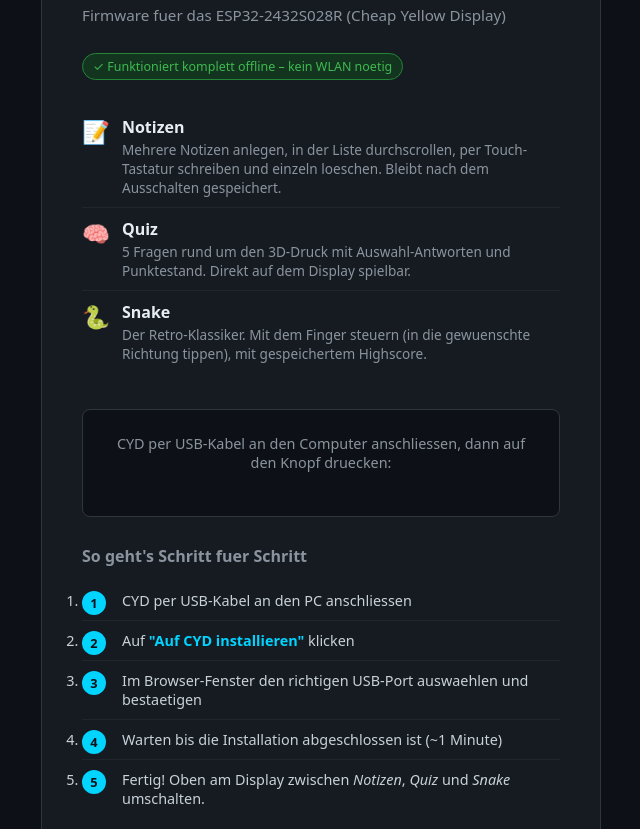
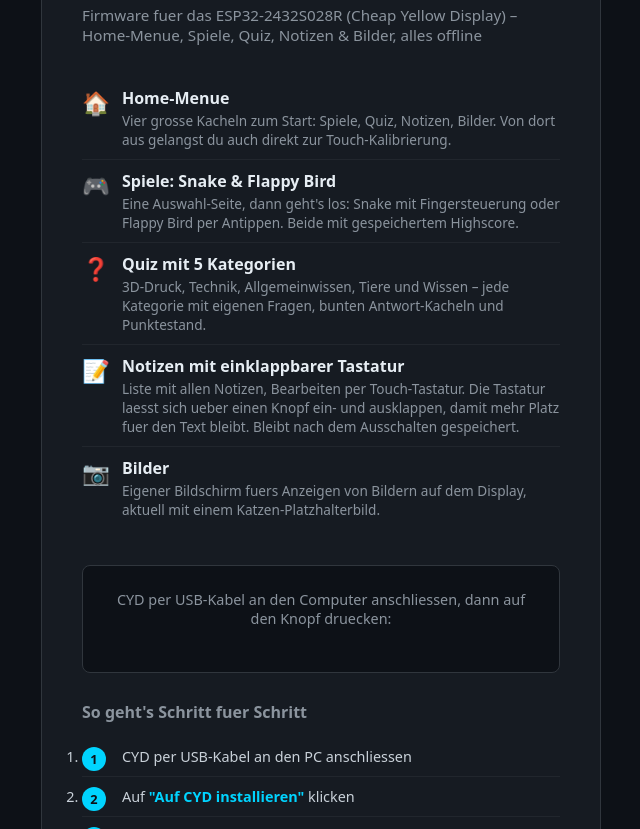
Before and after one commit to justusvoelkle3141592654-ux/automatische-schneidung, a plain HTML site: page web/index.html in a window 1280 px wide. Shown: the part 123-952 px from the top of the page, without its empty margins (319-959 px from the left). Drawn offline with Linux system fonts and the light colour scheme.

Commit message:
Web-Installer aktualisiert: Home, Spiele (Snake+Flappy Bird), Quiz (5 Kategorien), Notizen, Bilder

```diff
--- a/web/index.html
+++ b/web/index.html
@@ -7,64 +7,171 @@
   <script type="module" src="https://unpkg.com/esp-web-tools@10/dist/web/install-button.js?module"></script>
   <style>
     * { box-sizing: border-box; margin: 0; padding: 0; }
-    body { font-family: system-ui, -apple-system, sans-serif; background: #0d1117; color: #e6edf3;
-      min-height: 100vh; display: flex; flex-direction: column; align-items: center; padding: 40px 20px; }
-    .card { background: #161b22; border: 1px solid #30363d; border-radius: 12px; padding: 40px; max-width: 560px; width: 100%; }
-    h1 { font-size: 1.8rem; color: #00d4ff; margin-bottom: 8px; }
-    .subtitle { color: #8b949e; margin-bottom: 28px; font-size: 0.95rem; }
-    .badge { display:inline-block; background:#13351f; color:#3fb950; border:1px solid #238636;
-      font-size:.78rem; padding:4px 10px; border-radius:20px; margin-bottom:26px; }
-    .features { list-style: none; margin-bottom: 36px; }
-    .features li { padding: 10px 0; border-bottom: 1px solid #21262d; display: flex; gap: 12px; align-items: flex-start; }
+    body {
+      font-family: system-ui, -apple-system, sans-serif;
+      background: #0d1117;
+      color: #e6edf3;
+      min-height: 100vh;
+      display: flex;
+      flex-direction: column;
+      align-items: center;
+      padding: 40px 20px;
+    }
+    .card {
+      background: #161b22;
+      border: 1px solid #30363d;
+      border-radius: 12px;
+      padding: 40px;
+      max-width: 560px;
+      width: 100%;
+    }
+    h1 {
+      font-size: 1.8rem;
+      color: #00d4ff;
+      margin-bottom: 8px;
+    }
+    .subtitle {
+      color: #8b949e;
+      margin-bottom: 32px;
+      font-size: 0.95rem;
+    }
+    .features {
+      list-style: none;
+      margin-bottom: 36px;
+    }
+    .features li {
+      padding: 10px 0;
+      border-bottom: 1px solid #21262d;
+      display: flex;
+      gap: 12px;
+      align-items: flex-start;
+    }
     .features li:last-child { border-bottom: none; }
     .icon { font-size: 1.4rem; flex-shrink: 0; }
     .feat-title { font-weight: 600; margin-bottom: 2px; }
     .feat-desc { font-size: 0.85rem; color: #8b949e; }
-    .install-section { background: #0d1117; border: 1px solid #30363d; border-radius: 8px; padding: 24px; text-align: center; margin-bottom: 28px; }
-    .install-section p { margin-bottom: 20px; color: #8b949e; font-size: 0.9rem; }
-    esp-web-install-button { --esp-tools-button-color: #00d4ff; --esp-tools-button-text-color: #0d1117; font-size: 1.1rem; }
-    .steps { counter-reset: step; }
-    .steps li { counter-increment: step; padding: 10px 0 10px 40px; position: relative; border-bottom: 1px solid #21262d; font-size: 0.9rem; color: #c9d1d9; }
+    .install-section {
+      background: #0d1117;
+      border: 1px solid #30363d;
+      border-radius: 8px;
+      padding: 24px;
+      text-align: center;
+      margin-bottom: 28px;
+    }
+    .install-section p {
+      margin-bottom: 20px;
+      color: #8b949e;
+      font-size: 0.9rem;
+    }
+    esp-web-install-button {
+      --esp-tools-button-color: #00d4ff;
+      --esp-tools-button-text-color: #0d1117;
+      font-size: 1.1rem;
+    }
+    .fake-btn {
+      display: inline-block;
+      background: #00d4ff;
+      color: #0d1117;
+      font-weight: 700;
+      padding: 12px 24px;
+      border-radius: 8px;
+      font-size: 1.1rem;
+      cursor: pointer;
+    }
+    .steps {
+      counter-reset: step;
+    }
+    .steps li {
+      counter-increment: step;
+      padding: 10px 0 10px 40px;
+      position: relative;
+      border-bottom: 1px solid #21262d;
+      font-size: 0.9rem;
+      color: #c9d1d9;
+    }
     .steps li:last-child { border-bottom: none; }
-    .steps li::before { content: counter(step); position: absolute; left: 0; top: 10px; background: #00d4ff; color: #0d1117;
-      width: 24px; height: 24px; border-radius: 50%; display: flex; align-items: center; justify-content: center; font-weight: 700; font-size: 0.8rem; }
-    .note { margin-top: 20px; padding: 12px 16px; background: #1c2128; border-left: 3px solid #f0883e; border-radius: 4px; font-size: 0.85rem; color: #e3b341; }
-    footer { margin-top: 32px; color: #484f58; font-size: 0.8rem; text-align: center; }
+    .steps li::before {
+      content: counter(step);
+      position: absolute;
+      left: 0;
+      top: 10px;
+      background: #00d4ff;
+      color: #0d1117;
+      width: 24px;
+      height: 24px;
+      border-radius: 50%;
+      display: flex;
+      align-items: center;
+      justify-content: center;
+      font-weight: 700;
+      font-size: 0.8rem;
+    }
+    .note {
+      margin-top: 20px;
+      padding: 12px 16px;
+      background: #1c2128;
+      border-left: 3px solid #f0883e;
+      border-radius: 4px;
+      font-size: 0.85rem;
+      color: #e3b341;
+    }
+    footer {
+      margin-top: 32px;
+      color: #484f58;
+      font-size: 0.8rem;
+      text-align: center;
+    }
   </style>
 </head>
 <body>
   <div class="card">
     <h1>&#127918;&#160; CYD Mini-Apps</h1>
-    <p class="subtitle">Firmware fuer das ESP32-2432S028R (Cheap Yellow Display)</p>
-    <div class="badge">&#10003; Funktioniert komplett offline &ndash; kein WLAN noetig</div>
+    <p class="subtitle">Firmware fuer das ESP32-2432S028R (Cheap Yellow Display) &ndash; Home-Menue, Spiele, Quiz, Notizen &amp; Bilder, alles offline</p>
 
     <ul class="features">
       <li>
-        <span class="icon">&#128221;</span>
+        <span class="icon">&#127968;</span>
         <div>
-          <div class="feat-title">Notizen</div>
-          <div class="feat-desc">Mehrere Notizen anlegen, in der Liste durchscrollen, per Touch-Tastatur schreiben und einzeln loeschen. Bleibt nach dem Ausschalten gespeichert.</div>
+          <div class="feat-title">Home-Menue</div>
+          <div class="feat-desc">Vier grosse Kacheln zum Start: Spiele, Quiz, Notizen, Bilder. Von dort aus gelangst du auch direkt zur Touch-Kalibrierung.</div>
         </div>
       </li>
       <li>
-        <span class="icon">&#129504;</span>
+        <span class="icon">&#127918;</span>
         <div>
-          <div class="feat-title">Quiz</div>
-          <div class="feat-desc">5 Fragen rund um den 3D-Druck mit Auswahl-Antworten und Punktestand. Direkt auf dem Display spielbar.</div>
+          <div class="feat-title">Spiele: Snake &amp; Flappy Bird</div>
+          <div class="feat-desc">Eine Auswahl-Seite, dann geht's los: Snake mit Fingersteuerung oder Flappy Bird per Antippen. Beide mit gespeichertem Highscore.</div>
         </div>
       </li>
       <li>
-        <span class="icon">&#128013;</span>
+        <span class="icon">&#10067;</span>
         <div>
-          <div class="feat-title">Snake</div>
-          <div class="feat-desc">Der Retro-Klassiker. Mit dem Finger steuern (in die gewuenschte Richtung tippen), mit gespeichertem Highscore.</div>
+          <div class="feat-title">Quiz mit 5 Kategorien</div>
+          <div class="feat-desc">3D-Druck, Technik, Allgemeinwissen, Tiere und Wissen &ndash; jede Kategorie mit eigenen Fragen, bunten Antwort-Kacheln und Punktestand.</div>
+        </div>
+      </li>
+      <li>
+        <span class="icon">&#128221;</span>
+        <div>
+          <div class="feat-title">Notizen mit einklappbarer Tastatur</div>
+          <div class="feat-desc">Liste mit allen Notizen, Bearbeiten per Touch-Tastatur. Die Tastatur laesst sich ueber einen Knopf ein- und ausklappen, damit mehr Platz fuer den Text bleibt. Bleibt nach dem Ausschalten gespeichert.</div>
+        </div>
+      </li>
+      <li>
+        <span class="icon">&#128247;</span>
+        <div>
+          <div class="feat-title">Bilder</div>
+          <div class="feat-desc">Eigener Bildschirm fuers Anzeigen von Bildern auf dem Display, aktuell mit einem Katzen-Platzhalterbild.</div>
         </div>
       </li>
     </ul>
 
     <div class="install-section">
       <p>CYD per USB-Kabel an den Computer anschliessen, dann auf den Knopf druecken:</p>
+      <!-- Auf der echten Live-Seite ist dies der funktionsfaehige Flash-Knopf.
+           In dieser Offline-Vorschau wird stattdessen ein Platzhalter gezeigt. -->
       <esp-web-install-button manifest="manifest.json"></esp-web-install-button>
+      <noscript><span class="fake-btn">Auf CYD installieren</span></noscript>
     </div>
 
     <h2 style="font-size:1rem; margin-bottom:14px; color:#8b949e;">So geht's Schritt fuer Schritt</h2>
@@ -73,7 +180,9 @@
       <li>Auf <strong style="color:#00d4ff">"Auf CYD installieren"</strong> klicken</li>
       <li>Im Browser-Fenster den richtigen USB-Port auswaehlen und bestaetigen</li>
       <li>Warten bis die Installation abgeschlossen ist (~1 Minute)</li>
-      <li>Fertig! Oben am Display zwischen <em>Notizen</em>, <em>Quiz</em> und <em>Snake</em> umschalten.</li>
+      <li>CYD startet neu und zeigt das Home-Menue mit den vier Kacheln</li>
+      <li>Tippe auf <em>Spiele</em>, <em>Quiz</em>, <em>Notizen</em> oder <em>Bilder</em>, um loszulegen</li>
+      <li>Fertig! Alles laeuft komplett offline, ganz ohne WLAN.</li>
     </ol>
 
     <div class="note">
```
Also changed, not shown: web/manifest.json.
